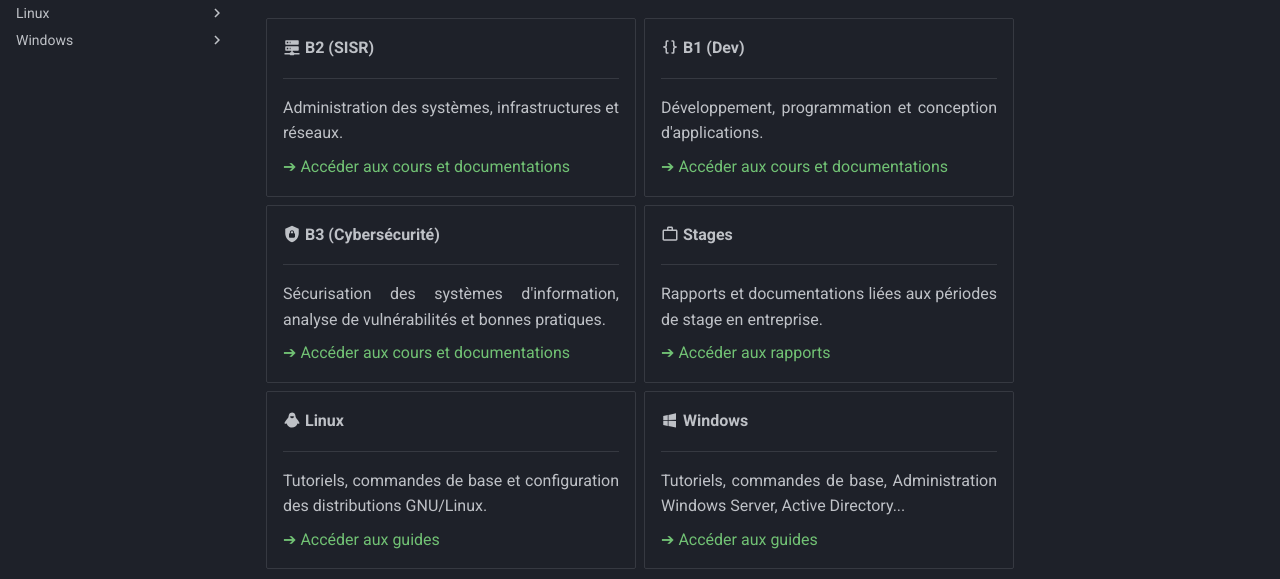
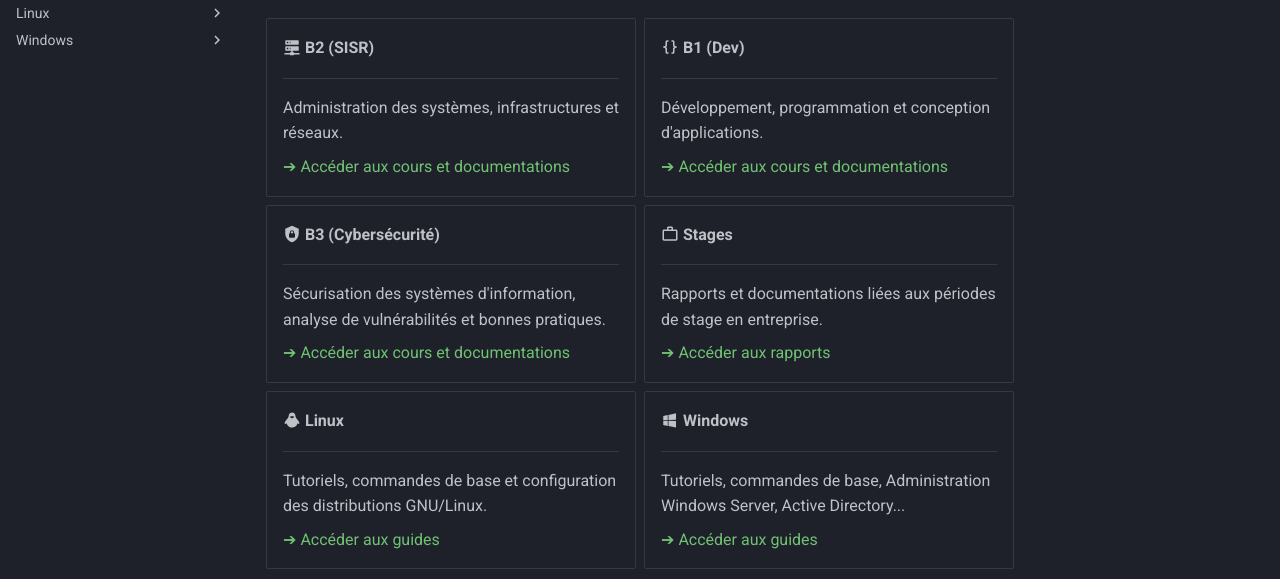
Before and after one commit to Loris-Kuj0/doc-sio, an MkDocs documentation site: the page built from docs/index.md, in a window 1280 px wide. Shown: the part 278-857 px from the top of the page. Built offline with MkDocs 1.6.1 and Material for MkDocs 9.7.7, drawn with Linux system fonts in a browser that asks for light colours; comment, search, counter and statistics services are not loaded.

Commit message:
Justify exclusion 2

```diff
--- a/docs/index.md
+++ b/docs/index.md
@@ -1,7 +1,8 @@
----
-classes:
-  - no-justify
----
+<style>
+  .md-typeset p {
+      text-align: left !important;
+  }
+</style>
 
 # Accueil
 
--- a/docs/stylesheets/extra.css
+++ b/docs/stylesheets/extra.css
@@ -11,12 +11,6 @@
     margin-left: -0.5rem;
 }
 
-/* 1. Par défaut, on justifie tous les paragraphes de la documentation */
 .md-typeset p {
     text-align: justify;
 }
-
-/* 2. Exception : on remet l'alignement à gauche pour les pages avec la classe 'no-justify' */
-.no-justify .md-typeset p {
-    text-align: left;
-}
```
